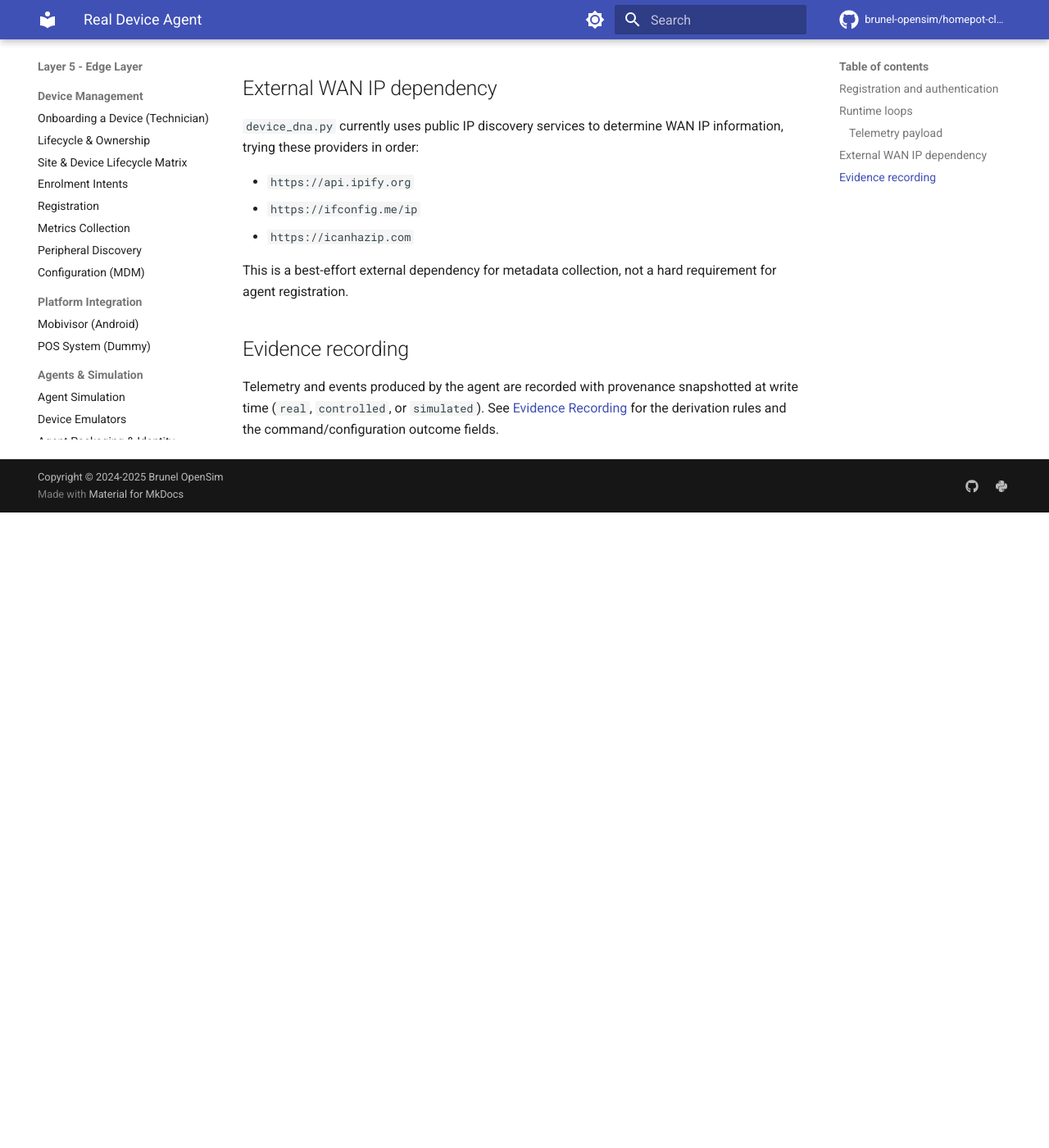
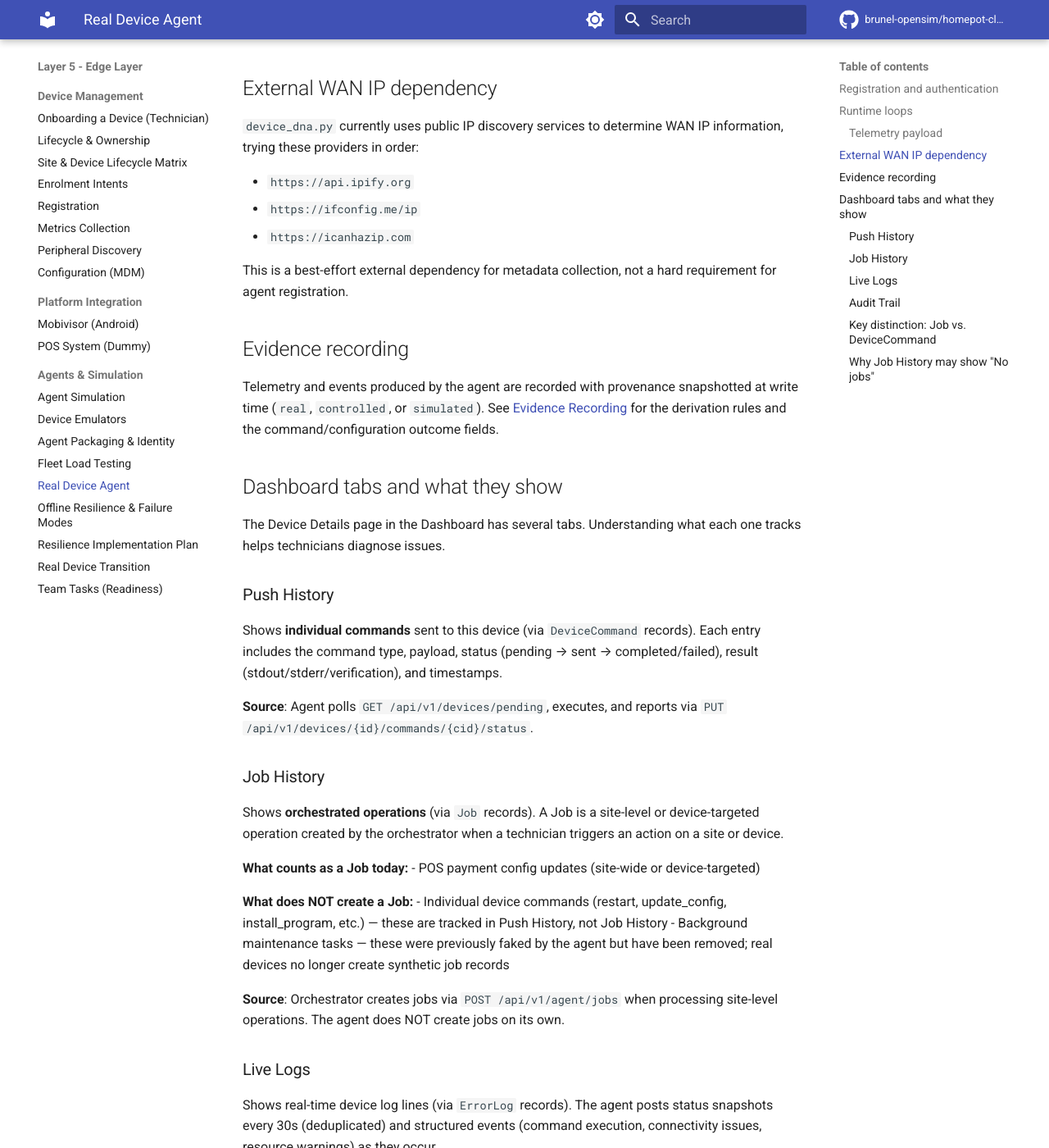
Before and after one commit to brunel-opensim/homepot-client, an MkDocs documentation site: the page built from docs/real-device-agent.md, in a window 1280 px wide and 1400 px high, scrolled down 1579 px. Shown: the whole window at 82% size. Built offline with MkDocs 1.6.1 and Material for MkDocs 9.7.7, drawn with Linux system fonts in a browser that asks for light colours; comment, search, counter and statistics services are not loaded; the version menu is left out; before the commit the page ends 2204 px from its top, so only the background shows below that; some of the changed text lies outside the part shown.

Commit message:
docs(agent): clarify Job vs DeviceCommand and Dashboard tabs
Adds a 'Dashboard tabs and what they show' section to real-device-agent.md documenting:
- Push History: individual device commands
- Job History: orchestrator-created site-level operations
- Live Logs: real-time device log lines
- Audit Trail: audit events

Clarifies that Job History only shows orchestrator-created jobs (e.g., POS config updates), not individual commands or fake background tasks. Explains why real devices may show 'No jobs'.

```diff
--- a/docs/real-device-agent.md
+++ b/docs/real-device-agent.md
@@ -70,3 +70,64 @@ Telemetry and events produced by the agent are recorded with provenance
 snapshotted at write time (`real`, `controlled`, or `simulated`). See
 [Evidence Recording](provenance-and-outcomes.md) for the derivation rules and
 the command/configuration outcome fields.
+## Dashboard tabs and what they show
+
+The Device Details page in the Dashboard has several tabs. Understanding
+what each one tracks helps technicians diagnose issues.
+
+### Push History
+Shows **individual commands** sent to this device (via `DeviceCommand` records).
+Each entry includes the command type, payload, status (pending → sent →
+completed/failed), result (stdout/stderr/verification), and timestamps.
+
+**Source**: Agent polls `GET /api/v1/devices/pending`, executes, and reports
+via `PUT /api/v1/devices/{id}/commands/{cid}/status`.
+
+### Job History
+Shows **orchestrated operations** (via `Job` records). A Job is a site-level
+or device-targeted operation created by the orchestrator when a technician
+triggers an action on a site or device.
+
+**What counts as a Job today:**
+- POS payment config updates (site-wide or device-targeted)
+
+**What does NOT create a Job:**
+- Individual device commands (restart, update_config, install_program, etc.)
+  — these are tracked in Push History, not Job History
+- Background maintenance tasks — these were previously faked by the agent
+  but have been removed; real devices no longer create synthetic job records
+
+**Source**: Orchestrator creates jobs via `POST /api/v1/agent/jobs` when
+processing site-level operations. The agent does NOT create jobs on its own.
+
+### Live Logs
+Shows real-time device log lines (via `ErrorLog` records). The agent posts
+status snapshots every 30s (deduplicated) and structured events (command
+execution, connectivity issues, resource warnings) as they occur.
+
+**Source**: Agent posts to `POST /api/v1/agent/logs`.
+
+### Audit Trail
+Shows audit events (via `AuditLog` records): agent lifecycle (start/stop),
+permission changes, and other significant events.
+
+**Source**: Agent posts to `POST /api/v1/agent/audit`.
+
+### Key distinction: Job vs. DeviceCommand
+
+| | Job | DeviceCommand |
+|--|-----|---------------|
+| **Scope** | Site-wide (may target multiple devices) | Single device |
+| **Created by** | Orchestrator (technician triggers site action) | Agent or technician (individual command) |
+| **Tracks** | Overall operation status across devices | Single command execution |
+| **Shown in** | Job History tab | Push History tab |
+
+### Why Job History may show "No jobs"
+
+For real devices, Job History only shows orchestrator-created jobs (site-wide
+operations like POS config updates). If no such operations have targeted the
+device, the tab correctly shows "No jobs". Individual commands are tracked in
+Push History, not Job History.
+
+Simulators and emulators may still generate synthetic job records for demo
+visibility.
```
